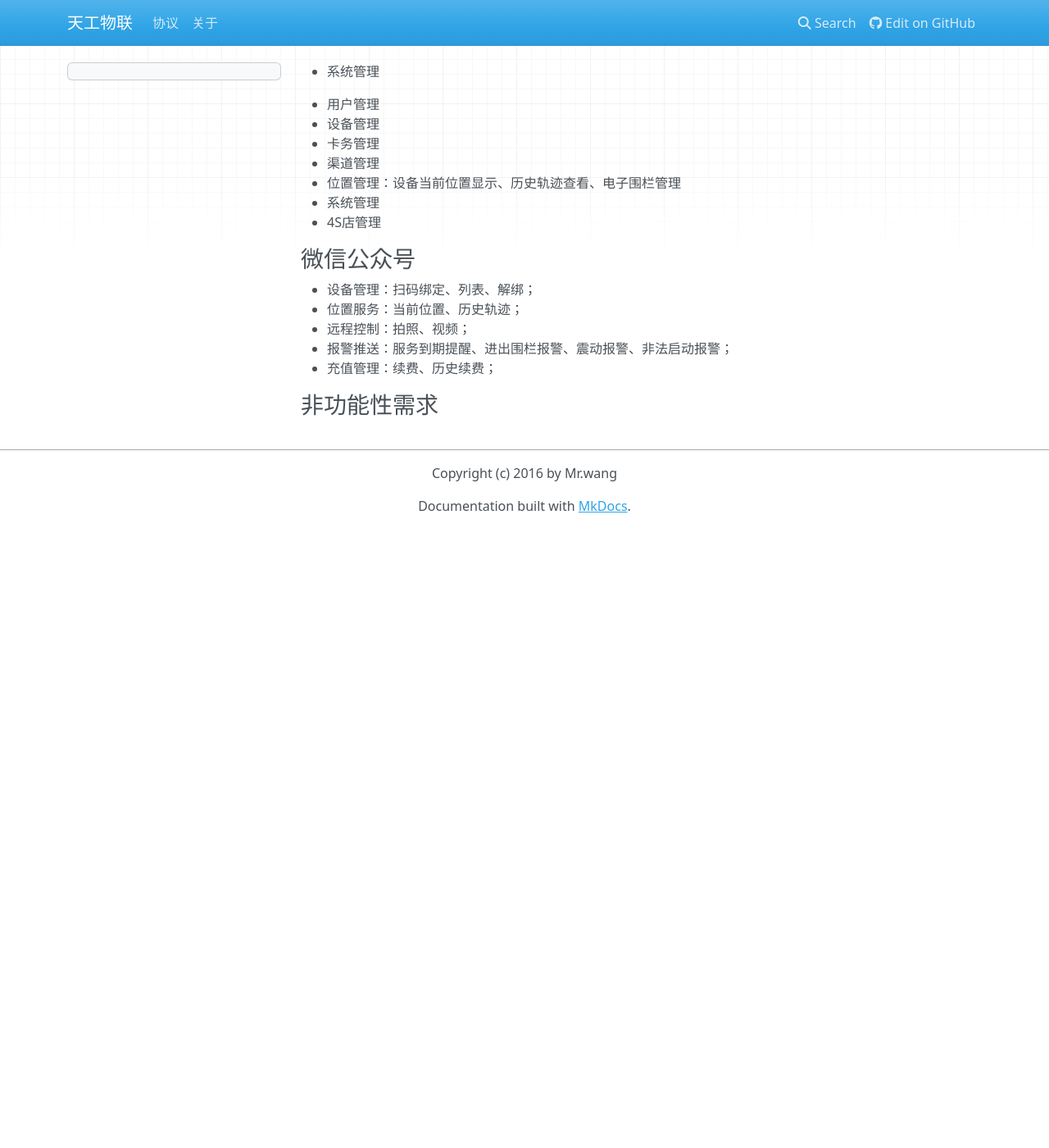
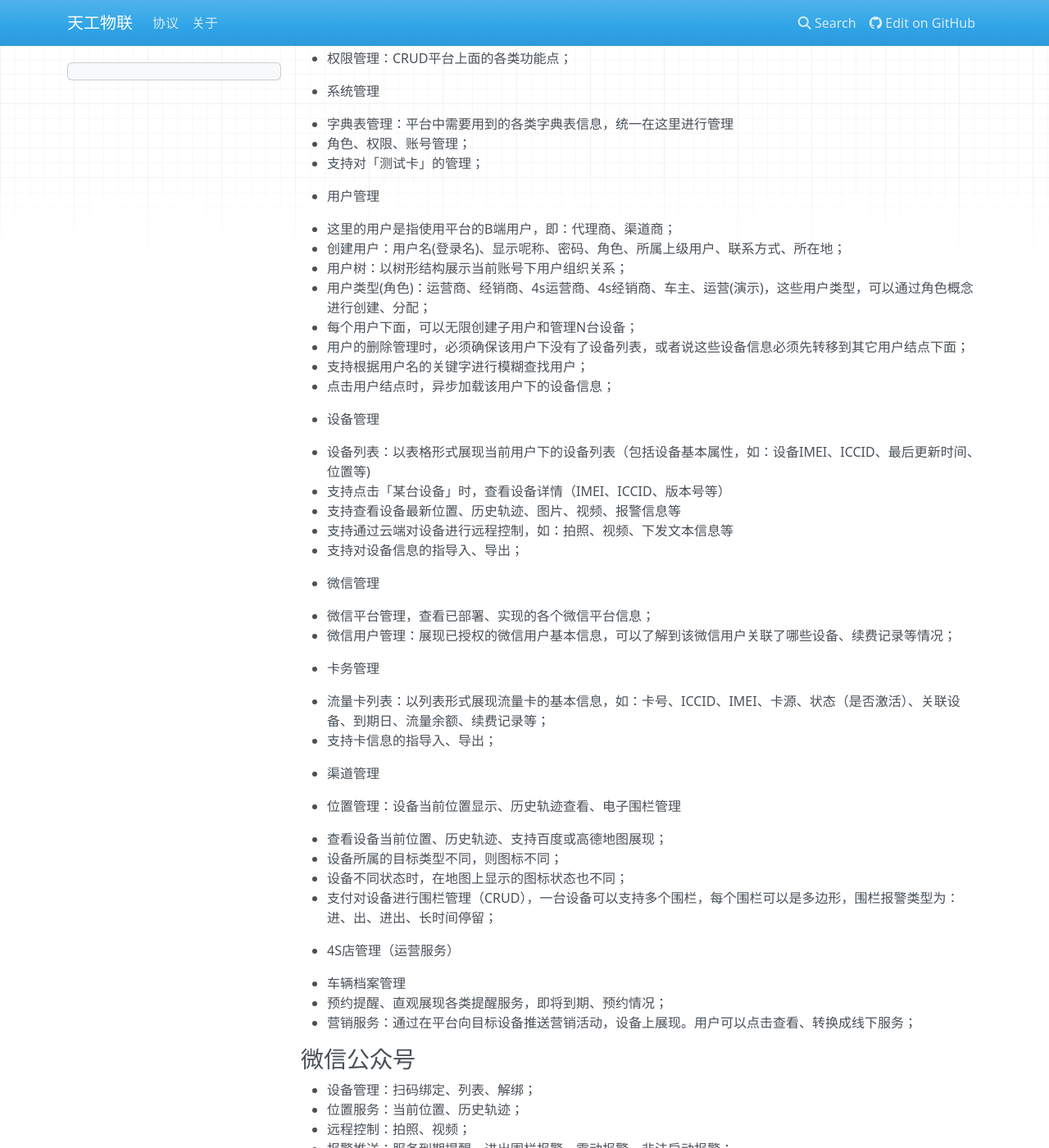
Before and after one commit to whsheng/tgiot, an MkDocs documentation site: the page built from docs/requirements.md, in a window 1280 px wide and 1400 px high, scrolled down 557 px. Shown: the whole window at 82% size. Built offline with MkDocs 1.6.1, drawn with Linux system fonts in a browser that asks for light colours; nearby versions of some CDN libraries; old or Windows-style settings are respelled for this version of MkDocs; before the commit the page ends 1202 px from its top, so only the background shows below that.

Commit message:
补充需求文档

```diff
--- a/docs/requirements.md
+++ b/docs/requirements.md
@@ -1,4 +1,4 @@
-** 产品需求 **
+**产品需求**
 
 ----
 
@@ -15,16 +15,54 @@
 
 ### WEB需求
 + 角色权限管理
-  - 角色管理：CRUD，权限表示功能点，1个角色可以有多个权限，1个用户对应1个角色；
+  - 角色管理：创建管理各类角色，每个角色都可以拥有不同权限(即功能点），1个用户可以只能对应1个角色；
+  - 权限管理：CRUD平台上面的各类功能点；
 
 + 系统管理
+  - 字典表管理：平台中需要用到的各类字典表信息，统一在这里进行管理
+  - 角色、权限、账号管理；
+  - 支持对「测试卡」的管理；
+
 + 用户管理
+  - 这里的用户是指使用平台的B端用户，即：代理商、渠道商；
+  - 创建用户：用户名(登录名)、显示呢称、密码、角色、所属上级用户、联系方式、所在地；
+  - 用户树：以树形结构展示当前账号下用户组织关系；
+  - 用户类型(角色)：运营商、经销商、4s运营商、4s经销商、车主、运营(演示)，这些用户类型，可以通过角色概念进行创建、分配；
+  - 每个用户下面，可以无限创建子用户和管理N台设备；
+  - 用户的删除管理时，必须确保该用户下没有了设备列表，或者说这些设备信息必须先转移到其它用户结点下面；
+  - 支持根据用户名的关键字进行模糊查找用户；
+  - 点击用户结点时，异步加载该用户下的设备信息；
+
 + 设备管理
+  - 设备列表：以表格形式展现当前用户下的设备列表（包括设备基本属性，如：设备IMEI、ICCID、最后更新时间、位置等)
+  - 支持点击「某台设备」时，查看设备详情（IMEI、ICCID、版本号等）
+  - 支持查看设备最新位置、历史轨迹、图片、视频、报警信息等
+  - 支持通过云端对设备进行远程控制，如：拍照、视频、下发文本信息等
+  - 支持对设备信息的指导入、导出；
+
++ 微信管理
+  - 微信平台管理，查看已部署、实现的各个微信平台信息；
+  - 微信用户管理：展现已授权的微信用户基本信息，可以了解到该微信用户关联了哪些设备、续费记录等情况；
+
 + 卡务管理
+  - 流量卡列表：以列表形式展现流量卡的基本信息，如：卡号、ICCID、IMEI、卡源、状态（是否激活）、关联设备、到期日、流量余额、续费记录等；
+  - 支持卡信息的指导入、导出；
+
 + 渠道管理
+
+
 + 位置管理：设备当前位置显示、历史轨迹查看、电子围栏管理
-+ 系统管理
-+ 4S店管理
+  - 查看设备当前位置、历史轨迹、支持百度或高德地图展现；
+  - 设备所属的目标类型不同，则图标不同；
+  - 设备不同状态时，在地图上显示的图标状态也不同；
+  - 支付对设备进行围栏管理（CRUD），一台设备可以支持多个围栏，每个围栏可以是多边形，围栏报警类型为：进、出、进出、长时间停留；
+
+
++ 4S店管理（运营服务）
+  - 车辆档案管理
+  - 预约提醒、直观展现各类提醒服务，即将到期、预约情况；
+  - 营销服务：通过在平台向目标设备推送营销活动，设备上展现。用户可以点击查看、转换成线下服务；
+
 
 ### 微信公众号
 + 设备管理：扫码绑定、列表、解绑；
```
Also changed, not shown: docs/dcp.md (+1 -1 lines).
